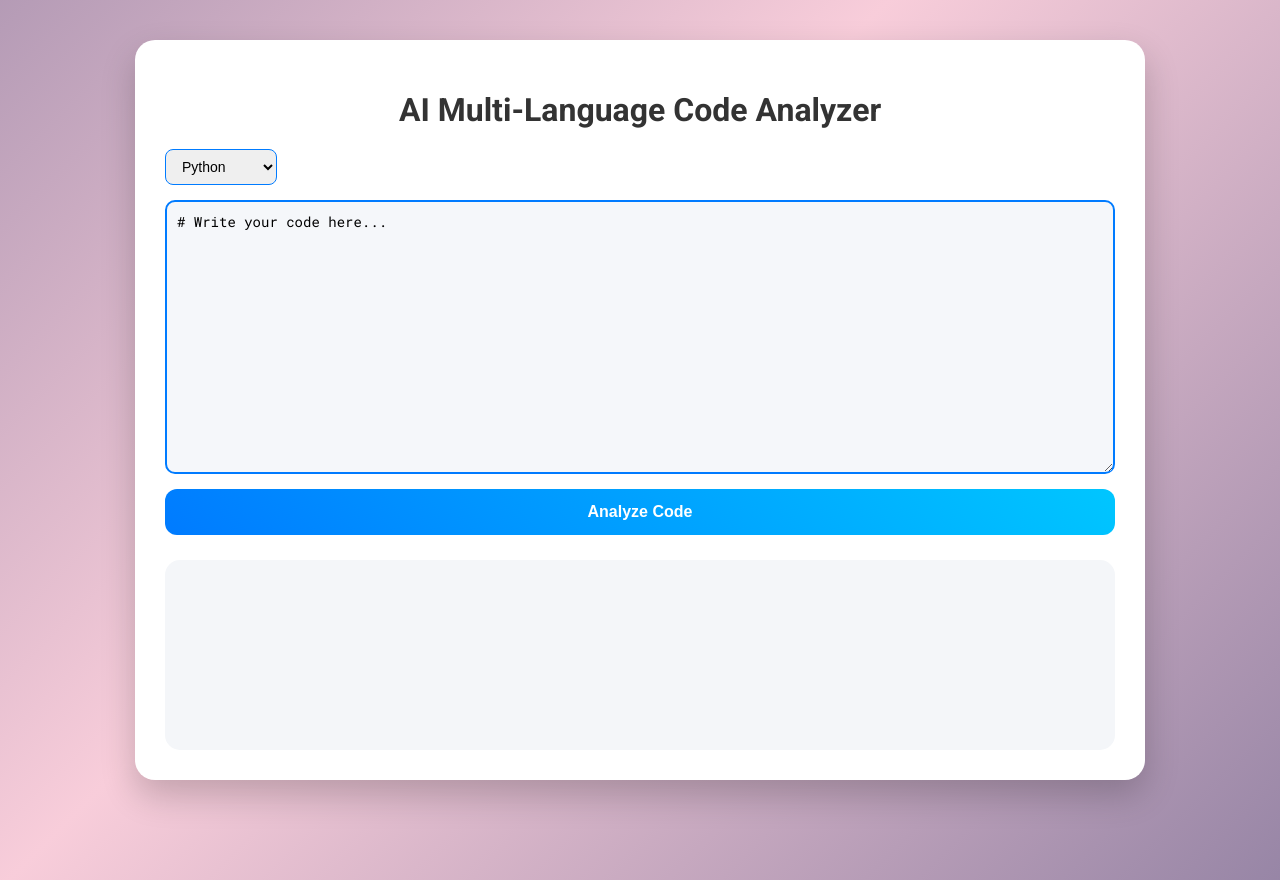
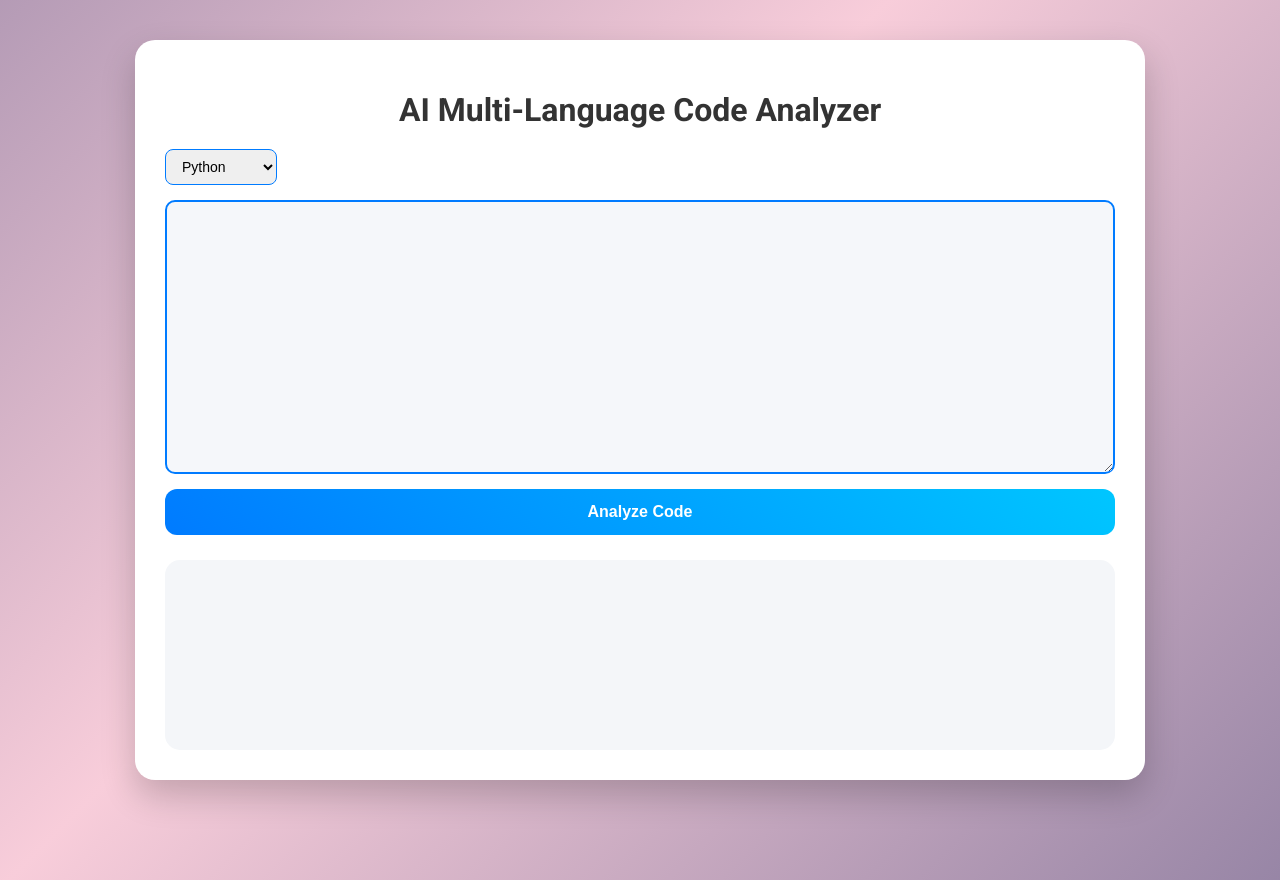
Before and after one commit to guna08837/AI_Coder_error_solver, a website: page frontend/index.html in a window 1280 px wide. Drawn offline with Linux system fonts and the light colour scheme.

Commit message:
Update index.html

```diff
--- a/frontend/index.html
+++ b/frontend/index.html
@@ -46,7 +46,7 @@
     margin-bottom: 20px;
   }
 
-  /* Code editor */
+
   .editor {
     font-family: 'Roboto Mono', monospace;
     font-size: 14px;
@@ -87,7 +87,7 @@
     background: linear-gradient(45deg, #00c6ff, #007bff);
   }
 
-  /* Result box */
+
   .result {
     margin-top: 25px;
     padding: 20px;
@@ -137,7 +137,7 @@
   </select>
 
   <div id="codeInput" class="editor" contenteditable="true" spellcheck="false">
-# Write your code here...
+
   </div>
 
   <button onclick="analyzeCode()">Analyze Code</button>
```
